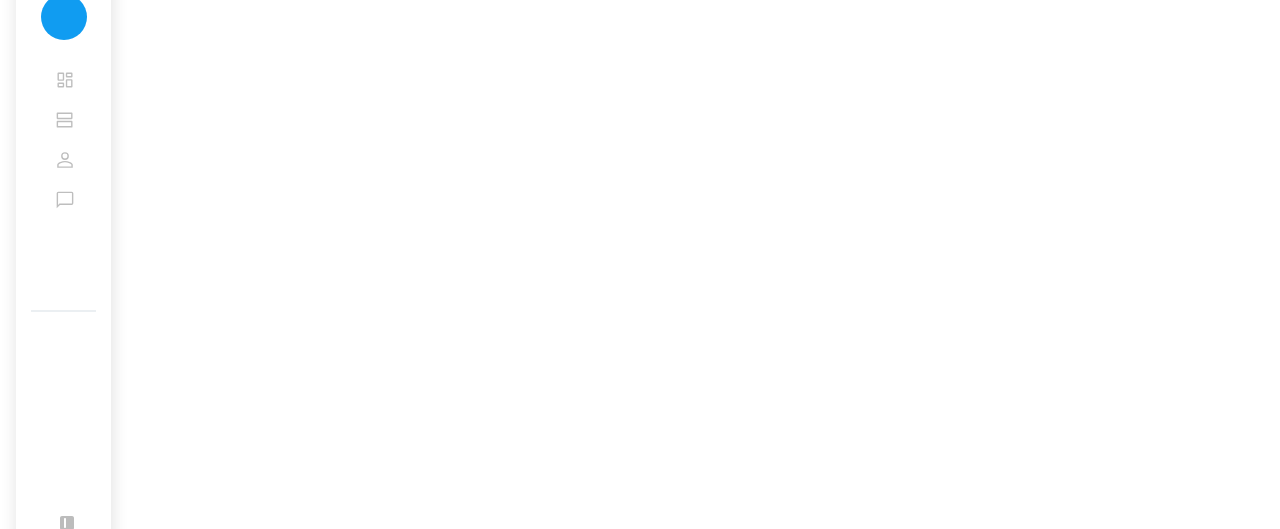
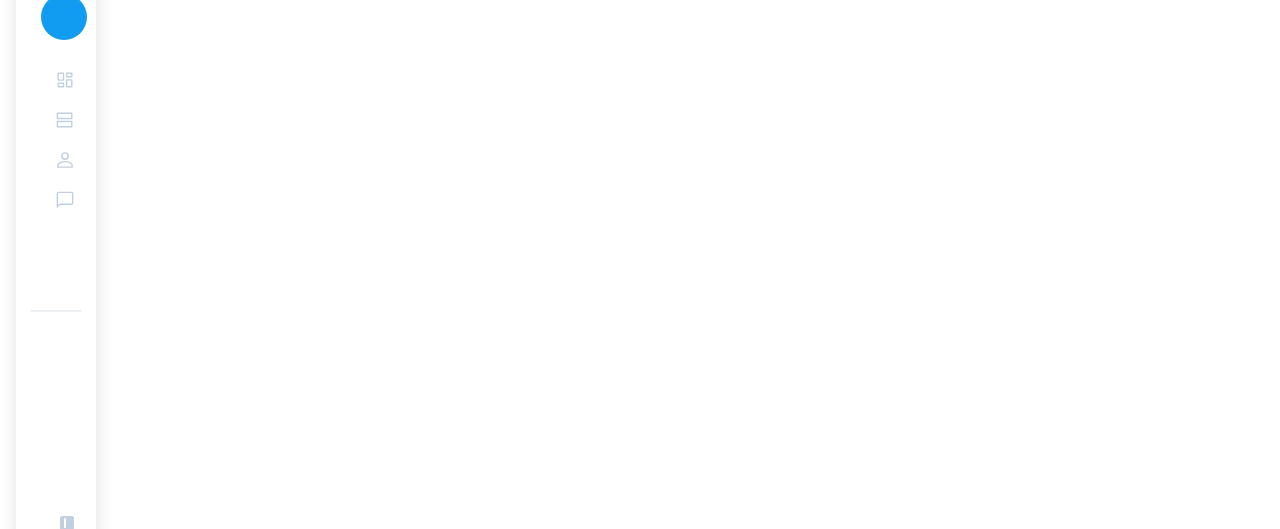
Before and after one commit to katada93/saas, a React (Create React App) app: page / in a window 1280 px wide. Shown: the part 271-800 px from the top of the page. Built offline with nearby package versions, Linux system fonts and the light colour scheme.

Commit message:
Исправил Сайдбар по замечаниям

```diff
--- a/src/app/App.tsx
+++ b/src/app/App.tsx
@@ -6,7 +6,10 @@ import { Sidebar } from 'components/Sidebar/Sidebar';
 import './styles/index.scss';
 
 function App() {
-  const [open, setOpen] = useState(false);
+  const [isOpenSidebar, setIsOpenSidebar] = useState(false);
+  const handleToggle = () => {
+    setIsOpenSidebar(!isOpenSidebar);
+  };
   return (
     <div>
       <h1>SAAS App</h1>
@@ -23,7 +26,7 @@ function App() {
         <Status color="danger">Archived</Status>
         <Status color="secondary">Draft</Status>
 
-        <Sidebar isOpen={open} onOpen={() => setOpen(!open)} />
+        <Sidebar isOpen={isOpenSidebar} onToggle={handleToggle} />
       </Paper>
     </div>
   );
--- a/src/assets/icons/index.ts
+++ b/src/assets/icons/index.ts
@@ -2,7 +2,7 @@ import { ReactComponent as chat } from './chat.svg';
 import { ReactComponent as contact } from './contacts.svg';
 import { ReactComponent as dashboard } from './dashboard.svg';
 import { ReactComponent as deals } from './deals.svg';
-import { ReactComponent as logout } from './logout.svg';
+import { ReactComponent as toggle } from './toggle.svg';
 import { ReactComponent as tasks } from './tasks.svg';
 
 export const icons = {
@@ -10,6 +10,6 @@ export const icons = {
   contact,
   dashboard,
   deals,
-  logout,
+  toggle,
   tasks,
 };
--- a/src/components/Sidebar/Sidebar.module.scss
+++ b/src/components/Sidebar/Sidebar.module.scss
@@ -1,6 +1,6 @@
-.container {
-  width: 95px;
-  min-height: 98vh;
+.Aside {
+  width: 6.4%;
+  min-height: 100vh;
   padding: 0 15px;
   overflow: hidden;
   box-shadow: 1px 1px 15px 1px rgb(0 0 0 / 11.3%);
@@ -43,7 +43,7 @@
       display: block;
       width: fit-content;
       min-width: 250px;
-      color: #192a3e;
+      color: var(--color-dark);
       font-weight: 500;
       font-size: 14px;
       line-height: 21px;
@@ -51,7 +51,7 @@
 
     .userEmail {
       width: fit-content;
-      color: #90a0b7;
+      color: var(--color-gray);
       font-weight: 500;
       font-size: 11px;
       line-height: 16px;
@@ -68,12 +68,12 @@
       align-self: center;
       min-height: 100%;
       margin-bottom: 20px;
-      color: #334d6e;
+      color: var(--color-dark-blue);
       text-decoration: none;
 
       .iconStroke {
         min-width: 60px;
-        stroke: #bebebe;
+        stroke: var(--color-icon-gray);
       }
 
       &:last-child {
@@ -103,11 +103,11 @@
     border: 1px solid #ebeff2;
   }
 
-  .logOut {
+  .toggle {
     display: flex;
     align-items: center;
     margin-top: 200px;
-    color: #334d6e;
+    color: var(--color-dark-blue);
     text-decoration: none;
     background-color: inherit;
     border: none;
@@ -115,7 +115,7 @@
 
     .iconStroke {
       min-width: 60px;
-      fill: #bcbcbc;
+      fill: var(--color-icon-gray);
     }
 
     span {
@@ -138,7 +138,7 @@
   }
 }
 
-.container.opened {
+.Aside.opened {
   width: 17.5%;
   transition: 0.2s linear;
 
@@ -146,7 +146,7 @@
     margin-left: 40px;
   }
 
-  .logOut {
+  .toggle {
     .iconStroke {
       fill: #109cf1;
       stroke: #109cf1;
--- a/src/components/Sidebar/Sidebar.tsx
+++ b/src/components/Sidebar/Sidebar.tsx
@@ -4,11 +4,11 @@ import styles from './Sidebar.module.scss';
 
 interface SidebarProps {
   isOpen: boolean;
-  onOpen: () => void;
+  onToggle: () => void;
   className?: string;
 }
-export const Sidebar = ({ isOpen, onOpen, className = '' }: SidebarProps) => {
-  const classes = clsx(styles.container, className, {
+export const Sidebar = ({ isOpen, onToggle, className = '' }: SidebarProps) => {
+  const classes = clsx(styles.Aside, className, {
     [styles.opened]: isOpen,
   });
 
@@ -19,7 +19,7 @@ export const Sidebar = ({ isOpen, onOpen, className = '' }: SidebarProps) => {
       </div>
 
       <div className={styles.userInfo}>
-        <div className={styles.userLogo}>{null}</div>
+        <div className={styles.userLogo} />
         <div className={styles.userDescription}>
           <div className={styles.userName}>
             <span>Adrashidov Adrashid</span>{' '}
@@ -54,8 +54,8 @@ export const Sidebar = ({ isOpen, onOpen, className = '' }: SidebarProps) => {
 
       <hr className={styles.line} />
 
-      <button onClick={onOpen} className={styles.logOut}>
-        <Icon name="logout" className={styles.iconStroke} />
+      <button onClick={onToggle} className={styles.toggle}>
+        <Icon name="toggle" className={styles.iconStroke} />
         <span>Toggle sidebar</span>
       </button>
     </aside>
```
Also changed, not shown: src/assets/icons/toggle.svg (renamed from src/assets/icons/logout.svg).
